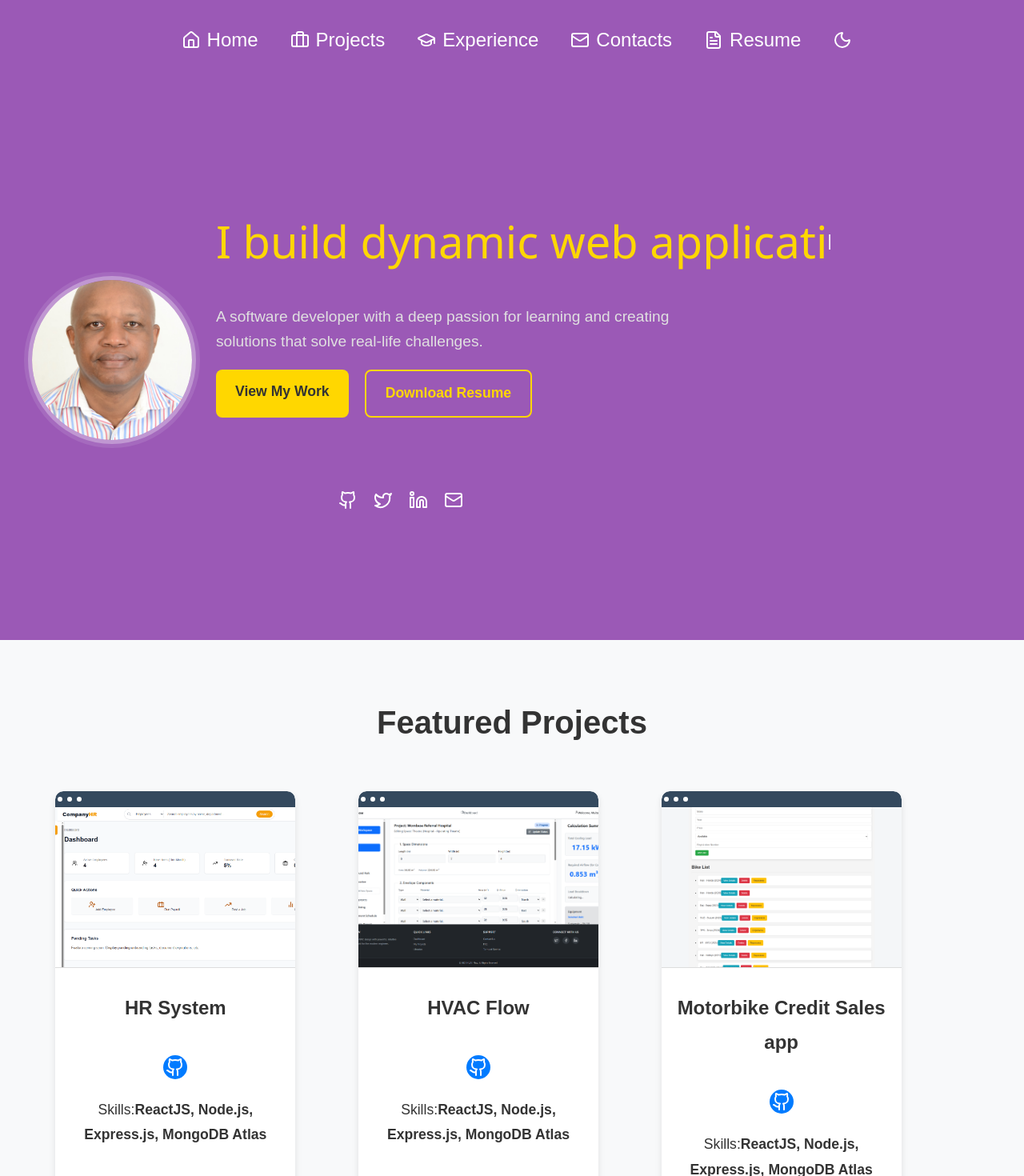
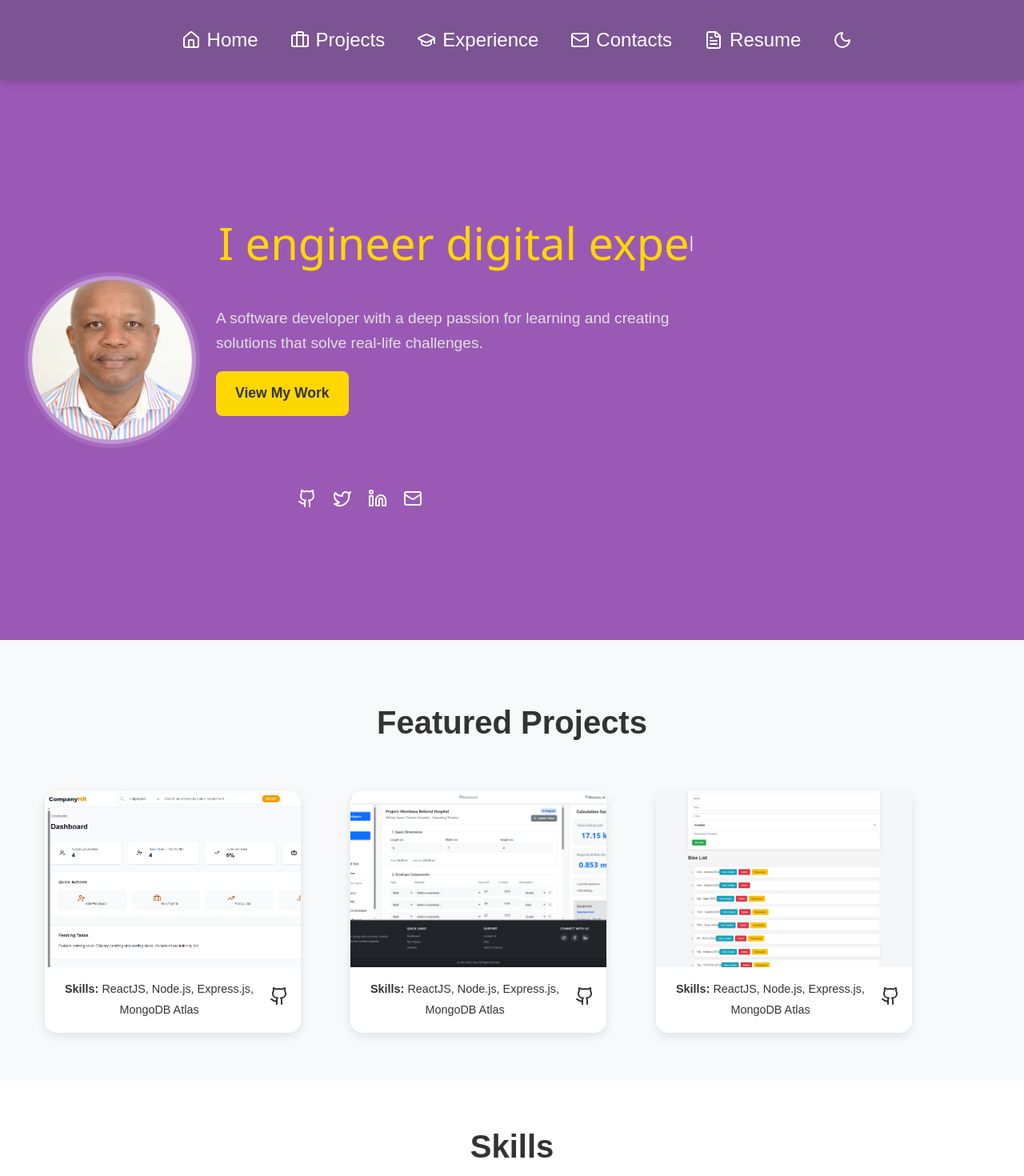
Before and after one commit to JKiboi/portfolio, a React (Create React App) app: page / in a window 1280 px wide. Shown: the top 1470 px of the page at 80% size. Built offline with nearby package versions, Linux system fonts and the light colour scheme.

Commit message:
new commits

```diff
--- a/src/App.css
+++ b/src/App.css
@@ -1,3 +1,4 @@
+/* App.css */
 .App {
   width: 100%;
   height: auto;
@@ -7,30 +8,31 @@
   border-color: #f0f0f0;
 }
 
-body{
+body {
   padding: 0;
   margin: 0;
 }
 
-/* Page Transition Styles */
+/* --- POLISHED PAGE TRANSITION STYLES --- */
+
+/* State when new page enters */
 .fade-enter {
   opacity: 0;
-  transform: translateX(-100%);
+  transform: translateY(20px);
+}
+.fade-enter-active {
+  opacity: 1;
+  transform: translateY(0);
+  transition: opacity 300ms ease-out, transform 300ms ease-out;
 }
 
-.fade-enter-active {
+/* State when old page exits */
+.fade-exit {
   opacity: 1;
-  transform: translateX(0%);
+  transform: translateY(0);
+}
+.fade-exit-active {
+  opacity: 0;
+  transform: translateY(-20px);
   transition: opacity 300ms ease-in, transform 300ms ease-in;
 }
-
-.fade-exit {
-  opacity: 1;
-  transform: translateX(0%);
-}
-
-.fade-exit-active {
-  opacity: 0;
-  transform: translateX(100%);
-  transition: opacity 300ms ease-in, transform 300ms ease-in;
-}
--- a/src/components/Footer.js
+++ b/src/components/Footer.js
@@ -1,3 +1,4 @@
+//components/Footer.js
 import React from 'react';
 import "../styles/Footer.css";
 import {
@@ -11,6 +12,7 @@ import {
   MapPin,
   ExternalLink
 } from 'lucide-react';
+import { Link } from 'react-router-dom'; // Import Link for internal navigation
 
 const Footer = () => {
   const currentYear = new Date().getFullYear();
@@ -48,12 +50,13 @@ const Footer = () => {
     }
   ];
 
+  // Updated quickLinks array
   const quickLinks = [
     { name: 'Home', path: '/' },
     { name: 'Projects', path: '/projects' },
     { name: 'Experience', path: '/experience' },
-    { name: 'Resume', path: '/resume' },
-    { name: 'Contact', path: '/contact' }
+    // Corrected the path to '/contacts' (plural) to match the router
+    { name: 'Contact', path: '/contacts' }
   ];
 
   return (
@@ -74,10 +77,11 @@ const Footer = () => {
             <ul className="footer-links">
               {quickLinks.map((link) => (
                 <li key={link.name}>
-                  <a href={link.path} className="footer-link">
+                  {/* Use React Router's Link for internal navigation */}
+                  <Link to={link.path} className="footer-link">
                     <ExternalLink size={14} />
                     {link.name}
-                  </a>
+                  </Link>
                 </li>
               ))}
             </ul>
--- a/src/components/Navbar.js
+++ b/src/components/Navbar.js
@@ -8,29 +8,45 @@ import { useTheme } from '../context/ThemeContext';
 
 const Navbar = () => {
    const [expandNavbar, setExpandNavbar] = useState(false);
+   const [isScrolled, setIsScrolled] = useState(false); // State to track scroll
    const navigate = useNavigate();
    const { theme, toggleTheme } = useTheme();
 
-   // Effect to close the navbar whenever the route changes
+   useEffect(() => {
+    const handleScroll = () => {
+      // Set state to true if user has scrolled more than 10px, false otherwise
+      setIsScrolled(window.scrollY > 10);
+    };
+
+    // Add event listener for scroll
+    window.addEventListener('scroll', handleScroll);
+
+    // Cleanup function to remove the event listener
+    return () => {
+      window.removeEventListener('scroll', handleScroll);
+    };
+   }, []);
+
    useEffect(() => {
     setExpandNavbar(false);
    }, [navigate]);
 
-   // Effect to prevent scrolling when the mobile menu is open
    useEffect(() => {
     if (expandNavbar) {
       document.body.style.overflow = 'hidden';
     } else {
       document.body.style.overflow = 'auto';
     }
-    // Cleanup function to restore scrolling when component unmounts
     return () => {
       document.body.style.overflow = 'auto';
     };
   }, [expandNavbar]);
 
+   // Conditionally build class names
+   const navbarClasses = `navbar ${isScrolled ? 'scrolled' : ''} ${expandNavbar ? 'open' : 'close'}`;
+
    return (
-    <div className='navbar' id={expandNavbar ? "open" : "close"}>
+    <div className={navbarClasses}>
       <div className='toggleButton'>
         <button
           onClick={() => setExpandNavbar(prev => !prev)}
--- a/src/pages/Home.js
+++ b/src/pages/Home.js
@@ -9,7 +9,6 @@ import Typed from "typed.js";
 import SkillBar from "../components/SkillBar";
 import { ProjectList } from "../resources/ProjectList";
 import ProjectItem from "./ProjectItem";
-import resume from "../assets/software resume.pdf";
 
 const Home = () => {
   const el = useRef(null);
@@ -17,14 +16,15 @@ const Home = () => {
   useEffect(() => {
     const typed = new Typed(el.current, {
       strings: [
-        "Hi, I'm James Kiboi",
-        "I build dynamic web applications.",
-        "From concept to deployment, I bring ideas to life.",
-        "Specializing in the MERN stack.",
-        "Let's create something amazing together!"
+        "Hi, I'm James Kiboi.",
+        "I engineer digital experiences.",
+        "Crafting beautiful user interfaces with React.js.",
+        "Building scalable back-end services with Node.js.",
+        "From pixel-perfect UIs to robust APIs.",
+        "Let's build something incredible together."
       ],
       typeSpeed: 50,
-      backSpeed: 40,
+      backSpeed: 35,
       loop: true,
       showCursor: true,
       cursorChar: "|",
@@ -58,13 +58,6 @@ const Home = () => {
               <Link to="/projects" className="cta-button">
                 View My Work
               </Link>
-              <a
-                href={resume}
-                download="james_kiboi_resume.pdf"
-                className="cta-button secondary"
-              >
-                Download Resume
-              </a>
             </div>
             <div className="prompt">
               <SocialLinks />
--- a/src/pages/ProjectItem.js
+++ b/src/pages/ProjectItem.js
@@ -1,30 +1,34 @@
+//components/ProjectItem.js
 import React from "react";
-import { Github } from "lucide-react";
+import { Github, ArrowRight } from "lucide-react";
 
 const ProjectItem = ({ image, name, link, github, skills }) => {
   return (
     <div className="projectItem">
-      <div className="p-browser">
-        <div className="p-circle"></div>
-        <div className="p-circle"></div>
-        <div className="p-circle"></div>
-      </div>
-      <a href={link} target="_blank" rel="noopener noreferrer">
+      <a href={link} target="_blank" rel="noopener noreferrer" className="project-link-wrapper">
         <div style={{ backgroundImage: `url(${image})` }} className="bgImage" />
-        <h1>{name}</h1>
+        <div className="project-overlay">
+          <div className="overlay-content">
+            <h1>{name}</h1>
+            <p className="view-project-prompt">
+              View Project <ArrowRight size={18} />
+            </p>
+          </div>
+        </div>
       </a>
-      <div className="git-skills">
+      <div className="project-info">
+        <p>
+          <b>Skills:</b> {skills}
+        </p>
         <a
           href={github}
           target="_blank"
           rel="noopener noreferrer"
-          className="github"
+          className="github-link"
+          aria-label="GitHub Repository"
         >
           <Github />
         </a>
-        <p>
-          Skills:<span style={{ fontWeight: "bold" }}>{skills}</span>
-        </p>
       </div>
     </div>
   );
--- a/src/styles/Home.css
+++ b/src/styles/Home.css
@@ -105,17 +105,6 @@
   transform: translateY(-2px);
 }
 
-.cta-button.secondary {
-  background-color: transparent;
-  border: 2px solid #ffd700;
-  color: #ffd700;
-}
-
-.cta-button.secondary:hover {
-  background-color: #ffd700;
-  color: #333;
-}
-
 .prompt {
   width: 60%;
   font-size: 1.5rem;
--- a/src/styles/Navbar.css
+++ b/src/styles/Navbar.css
@@ -1,9 +1,31 @@
-/* styles/Navbar.css */
+/* styles/Navbar.css - FINAL IMPLEMENTATION FOR IDEA 2 (WITH VISIBILITY FIX) */
+
 .navbar {
   width: 100%;
   height: 100px;
-  background: var(--secondary-color);
-  transition: height 0.3s ease-in-out;
+  position: sticky;
+  top: 0;
+  left: 0;
+  z-index: 1000;
+
+  /* --- AT REST STATE: Darker, semi-transparent thematic background for high contrast --- */
+  /* This is a darker, desaturated version of your --secondary-color for readability */
+  background-color: rgba(92, 42, 122, 0.8);
+  box-shadow: 0 2px 10px rgba(0, 0, 0, 0.2); /* Add a subtle shadow for depth */
+
+  /* Remove backdrop-filter at rest for a cleaner look and better performance */
+  backdrop-filter: none;
+
+  transition: background-color 0.4s ease, backdrop-filter 0.4s ease, height 0.4s ease, box-shadow 0.4s ease;
+}
+
+/* --- SCROLLED STATE: Lighter, more transparent, blurred glassmorphism effect --- */
+.navbar.scrolled {
+  /* This color is a lighter, semi-transparent version of your var(--secondary-color) #9b59b6 */
+  background-color: rgba(155, 89, 182, 0.7);
+  backdrop-filter: blur(12px);
+  -webkit-backdrop-filter: blur(12px); /* For Safari */
+  height: 80px; /* Optional: shrink navbar on scroll */
 }
 
 .links {
@@ -53,20 +75,25 @@
 /* --- MOBILE TOGGLE BUTTON STYLES --- */
 .toggleButton {
   width: 100%;
-  height: 100px;
-  display: none; /* Hidden by default */
+  height: 100%; /* Match parent height */
+  display: none;
   align-items: center;
   justify-content: flex-end;
+  transition: height 0.4s ease;
+}
+
+.navbar.scrolled .toggleButton {
+  height: 80px; /* Match shrunk navbar */
 }
 
 .toggleButton button {
   margin-right: 20px;
   background-color: transparent;
   border: none;
-  color: #ffd700; /* Golden color for the icon */
+  color: #ffd700;
   cursor: pointer;
   transition: transform 0.3s ease;
-  z-index: 1001; /* Ensure it's above other content */
+  z-index: 1001;
 }
 
 .toggleButton button:hover {
@@ -78,31 +105,31 @@
 }
 
 /* --- MOBILE MENU OPEN STATE --- */
-#open {
+.navbar.open {
   height: 100vh;
+  background-color: var(--secondary-color); /* Solid background */
+  backdrop-filter: none;
 }
 
-#open .links {
-  position: fixed; /* Take up the full screen */
+.navbar.open .links {
+  position: fixed;
   top: 0;
   left: 0;
   width: 100%;
   height: 100%;
-  background: var(--secondary-color);
   flex-direction: column;
-  justify-content: center; /* Center links vertically */
-  align-items: center; /* Center links horizontally */
+  justify-content: center;
+  align-items: center;
   gap: 20px;
 }
 
-#open a {
+.navbar.open a {
   font-size: 2rem;
   color: #ffd700;
 }
 
 /* --- RESPONSIVE DESIGN --- */
 
-/* For tablets and smaller devices */
 @media only screen and (max-width: 900px) {
   .navbar a {
     margin: 15px;
@@ -110,33 +137,30 @@
   }
 }
 
-/* For mobile devices */
 @media only screen and (max-width: 600px) {
   .toggleButton {
-    display: flex; /* Show the button on mobile */
+    display: flex;
   }
-
-  /* Hide the links in the nav bar when closed on mobile */
-  #close .links {
+  .navbar.close .links {
     display: none;
   }
 }
 
-/* For desktop devices */
 @media only screen and (min-width: 601px) {
-  #open {
-    height: 100px; /* Reset height for desktop */
+  .navbar.open {
+    height: 100px;
   }
-
-  #open .links {
-    position: static; /* Revert positioning */
+  .navbar.open.scrolled {
+    height: 80px;
+  }
+  .navbar.open .links {
+    position: static;
     flex-direction: row;
     justify-content: center;
     background: transparent;
   }
-
-  #open a {
-    font-size: 1.2rem; /* Revert font size */
-    color: var(--text-light); /* Revert color */
+  .navbar.open a {
+    font-size: 1.5rem;
+    color: var(--text-light);
   }
 }
--- a/src/styles/Projects.css
+++ b/src/styles/Projects.css
@@ -1,8 +1,11 @@
+/* styles/Projects.css */
+/* Add this to the top of the file */
 .projects {
   width: 100%;
   display: flex;
   flex-direction: column;
   align-items: center;
+  padding: 20px 0;
 }
 
 .projects h1 {
@@ -33,8 +36,8 @@
   background-color: var(--card-background);
   color: var(--text-dark);
   transition: border-color 0.3s ease;
-  max-width: 300px; /* Set a maximum width for standard size */
-  width: 100%; /* Ensure it still takes full width on smaller screens if needed */
+  max-width: 300px;
+  width: 100%;
 }
 
 .filters input:focus,
@@ -48,132 +51,122 @@
   height: auto;
   display: grid;
   grid-template-columns: repeat(auto-fit, minmax(280px, 1fr));
-  gap: 20px;
+  gap: 30px; /* Increased gap */
   padding: 20px;
   justify-items: center;
 }
 
 .projectItem {
   background-color: var(--card-background);
-  border-radius: 10px;
-  width: 100%; /* Allow card to take up full column width */
-  max-width: 300px; /* Maximum card width */
-  height: auto; /* Make height flexible based on content */
-  margin-bottom:20px;
-  box-shadow: 0 4px 8px rgba(0, 0, 0, 0.1);
-  transition: transform 0.3s ease, box-shadow 0.3s ease;
-  overflow: hidden; /* Ensure image doesn't overflow */
-   display: flex;
-   flex-direction: column;
+  border-radius: 15px; /* Softer radius */
+  width: 100%;
+  max-width: 320px;
+  height: auto;
+  box-shadow: 0 4px 12px rgba(0, 0, 0, 0.1);
+  transition: transform 0.4s ease, box-shadow 0.4s ease;
+  overflow: hidden;
+  display: flex;
+  flex-direction: column;
 }
 
 .projectItem:hover {
-  transform: translateY(-8px) scale(1.02); /* Slightly more pronounced lift and scale */
-  box-shadow: 0 8px 16px rgba(0, 0, 0, 0.25); /* More pronounced shadow */
+  transform: translateY(-10px);
+  box-shadow: 0 8px 24px rgba(0, 0, 0, 0.2);
 }
 
-.p-browser {
-  height: 20px;
-  background-color: #34495e;
-  border-top-left-radius: 10px;
-  border-top-right-radius: 10px;
-  display: flex;
-  align-items: center;
-  position: relative; /* Change from sticky to relative */
-}
-
-.p-circle {
-  width: 6px;
-  height: 6px;
-  border-radius: 50%;
-  margin: 3px;
-  background-color: #fff;
+.project-link-wrapper {
+  position: relative;
+  display: block;
+  overflow: hidden;
+  height: 220px; /* Fixed height for image area */
 }
 
 .projectItem .bgImage {
   width: 100%;
-  height: 200px;
+  height: 100%;
   background-position: center;
   background-repeat: no-repeat;
   background-size: cover;
-  object-fit: cover;
-  border-bottom: 1px solid #ddd; /* Give some separation between the image and the content*/
+  transition: transform 0.4s ease;
 }
 
-.projectItem h1 {
+.projectItem:hover .bgImage {
+  transform: scale(1.1); /* Zoom effect on hover */
+}
+
+.project-overlay {
+  position: absolute;
+  top: 0;
+  left: 0;
+  width: 100%;
+  height: 100%;
+  background: linear-gradient(to top, rgba(0, 0, 0, 0.8) 0%, rgba(0, 0, 0, 0) 100%);
+  opacity: 0;
+  transition: opacity 0.4s ease;
+  display: flex;
+  align-items: flex-end; /* Align content to the bottom */
+  padding: 20px;
+  box-sizing: border-box;
+}
+
+.projectItem:hover .project-overlay {
+  opacity: 1;
+}
+
+.overlay-content h1, .overlay-content .view-project-prompt {
+  color: white;
+  margin: 0;
+  transform: translateY(20px);
+  opacity: 0;
+  transition: transform 0.4s ease, opacity 0.4s ease;
+}
+
+.projectItem:hover .overlay-content h1 {
+  opacity: 1;
+  transform: translateY(0);
+  transition-delay: 0.1s;
+}
+
+.overlay-content h1 {
   font-size: 1.5rem;
-  padding: 12px;
-  text-align: center;
+  font-weight: bold;
+}
+
+.view-project-prompt {
+  font-size: 1rem;
+  display: flex;
+  align-items: center;
+  gap: 5px;
+  margin-top: 5px;
+}
+
+.projectItem:hover .view-project-prompt {
+  opacity: 1;
+  transform: translateY(0);
+  transition-delay: 0.2s;
+}
+
+.project-info {
+  padding: 15px;
+  display: flex;
+  justify-content: space-between;
+  align-items: center;
+  gap: 10px;
+}
+
+.project-info p {
+  margin: 0;
+  font-size: 0.9rem;
+  flex-grow: 1;
   color: var(--text-dark);
 }
 
-.projectItem .git-skills {
-  display: flex;
-  flex-direction: column;
-  padding: 10px;
-  justify-content: center;
-  align-items: center;
-  gap: 5px;
+.github-link {
+  color: var(--text-dark);
+  transition: color 0.3s ease, transform 0.3s ease;
 }
 
-.projectItem .github {
-  display: flex;
-  align-items: center;
-  justify-content: center;
-  background-color: var(--primary-color);
-  color: var(--text-light);
-  width: 30px;
-  height: 30px;
-  border-radius: 50%;
-  font-size: 18px;
-  transition: background-color 0.3s ease-in-out;
-  text-decoration: none;
+.github-link:hover {
+  color: var(--primary-color);
+  transform: scale(1.1);
 }
-
-  .projectItem .github:hover {
-    background-color: #007bff;
-  }
-
-.projectItem p {
-  top: 0;
-  text-align: center;
-  font-size: 1.1rem;
-  color: var(--text-dark);
-}
-
-@media only screen and (max-width: 768px) {
-  .projects h1 {
-    font-size: 2rem;
-    margin: 1rem 0;
-  }
-
-  .projectList {
-      grid-template-columns: repeat(auto-fit, minmax(280px, 1fr));
-  }
-
-  .projectItem h1{
-      font-size: 1.3rem;
-  }
-}
-
-@media only screen and (max-width: 480px) {
-  .projects h1 {
-    font-size: 1.8rem;
-    margin: 0.8rem 0;
-  }
-
-  .projectList {
-    width: 100%;
-    padding: 8px;
-  }
-  .projectItem{
-     margin-bottom:20px;
-  }
-   .projectItem h1 {
-      font-size: 1.2rem;
-      padding: 8px;
-  }
-    .projectItem p{
-    font-size: 1rem;
-  }
-}
```
